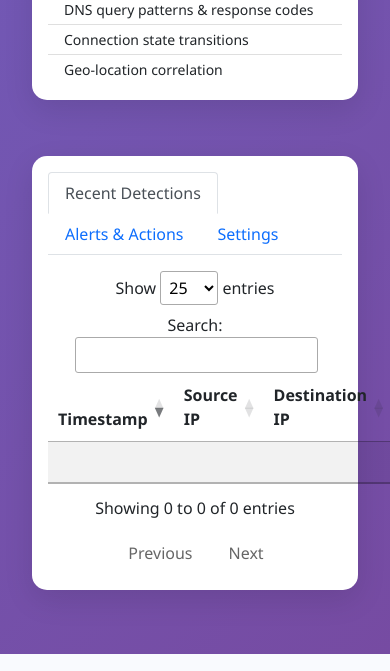
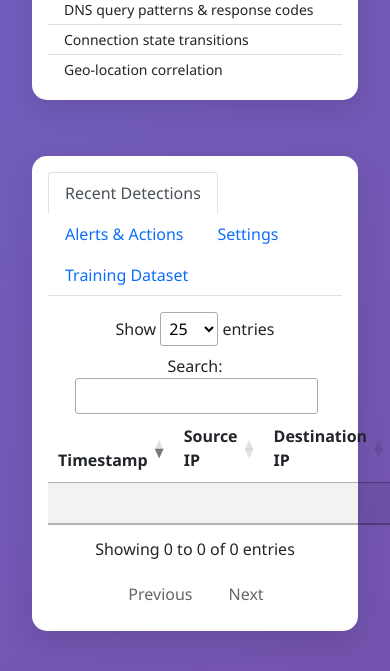
Before and after one commit to unsupervised-adult/karens-ips, a Flask app: page /ml_detector/ in a window 390 px wide; the page is wider, and only the part inside the window is pictured. Shown: the part 3220-3891 px from the top of that part. Run offline with Flask 3, Linux system fonts and the light colour scheme; data that the repository does not hold is empty; some libraries are stand-ins or nearby versions.

Commit message:
Add Training Dataset tab with management UI - dataset info display, backup/restore/trim functions, fixed imports for ml_ad_classifier, updated cache-busting for JS

```diff
--- a/slips_integration/webinterface/ml_detector/ml_detector.py
+++ b/slips_integration/webinterface/ml_detector/ml_detector.py
@@ -9,6 +9,7 @@ import subprocess
 import csv
 import io
 import redis
+import sqlite3
 from datetime import datetime, timedelta
 from typing import Dict, List
 from ..database.database import db
@@ -386,6 +387,10 @@ def get_logging_status():
 def get_dataset_info():
     """Get training dataset statistics"""
     try:
+        ml_detector_dir = '/opt/StratosphereLinuxIPS/webinterface/ml_detector'
+        if ml_detector_dir not in sys.path:
+            sys.path.insert(0, ml_detector_dir)
+
         from ml_ad_classifier import MLAdClassifier
         classifier = MLAdClassifier()
         info = classifier.get_dataset_info()
@@ -412,6 +417,10 @@ def backup_dataset():
         backup_dir = '/var/lib/stream_ad_blocker/backups'
         os.makedirs(backup_dir, exist_ok=True)
         backup_path = os.path.join(backup_dir, backup_name)
+
+        ml_detector_dir = '/opt/StratosphereLinuxIPS/webinterface/ml_detector'
+        if ml_detector_dir not in sys.path:
+            sys.path.insert(0, ml_detector_dir)
 
         from ml_ad_classifier import MLAdClassifier
         classifier = MLAdClassifier()
@@ -436,6 +445,10 @@ def restore_dataset():
 
         if not backup_path:
             return jsonify({"success": False, "error": "Backup path required"}), 400
+
+        ml_detector_dir = '/opt/StratosphereLinuxIPS/webinterface/ml_detector'
+        if ml_detector_dir not in sys.path:
+            sys.path.insert(0, ml_detector_dir)
 
         from ml_ad_classifier import MLAdClassifier
         classifier = MLAdClassifier()
@@ -494,6 +507,10 @@ def trim_dataset():
 
         if strategy not in ['keep_recent', 'keep_balanced', 'keep_high_confidence', 'smart']:
             return jsonify({"success": False, "error": "Invalid trim strategy"}), 400
+
+        ml_detector_dir = '/opt/StratosphereLinuxIPS/webinterface/ml_detector'
+        if ml_detector_dir not in sys.path:
+            sys.path.insert(0, ml_detector_dir)
 
         from ml_ad_classifier import MLAdClassifier
         classifier = MLAdClassifier()
--- a/slips_integration/webinterface/ml_detector/templates/ml_detector_standalone.html
+++ b/slips_integration/webinterface/ml_detector/templates/ml_detector_standalone.html
@@ -317,6 +317,11 @@
                   Settings
                 </button>
               </li>
+              <li class="nav-item" role="presentation">
+                <button class="nav-link" id="dataset-tab" data-bs-toggle="tab" data-bs-target="#dataset" type="button" role="tab">
+                  <i class="bi bi-database"></i> Training Dataset
+                </button>
+              </li>
             </ul>
 
             <div class="tab-content mt-3" id="mlTabContent">
@@ -715,6 +720,128 @@
               </div>
             </div>
           </div>
+        </div>
+      </div>
+
+              <!-- Training Dataset Tab -->
+              <div class="tab-pane fade" id="dataset" role="tabpanel">
+                <div class="card">
+                  <div class="card-header bg-light">
+                    <h5 class="mb-0">Training Dataset Management</h5>
+                  </div>
+                  <div class="card-body">
+                    <div class="row mb-4">
+                      <div class="col-md-4">
+                        <div class="card bg-primary text-white">
+                          <div class="card-body text-center">
+                            <h6>Total Samples</h6>
+                            <h3 id="dataset_total_samples">0</h3>
+                          </div>
+                        </div>
+                      </div>
+                      <div class="col-md-4">
+                        <div class="card bg-danger text-white">
+                          <div class="card-body text-center">
+                            <h6>Ad Samples</h6>
+                            <h3 id="dataset_ad_samples">0</h3>
+                          </div>
+                        </div>
+                      </div>
+                      <div class="col-md-4">
+                        <div class="card bg-success text-white">
+                          <div class="card-body text-center">
+                            <h6>Legitimate Samples</h6>
+                            <h3 id="dataset_legit_samples">0</h3>
+                          </div>
+                        </div>
+                      </div>
+                    </div>
+
+                    <div class="row mb-3">
+                      <div class="col-md-12">
+                        <h6>Dataset Actions</h6>
+                        <div class="btn-group" role="group">
+                          <button type="button" class="btn btn-primary" onclick="backupDataset()">Backup Dataset</button>
+                          <button type="button" class="btn btn-warning" data-bs-toggle="modal" data-bs-target="#trimModal">Trim Dataset</button>
+                          <button type="button" class="btn btn-info" data-bs-toggle="modal" data-bs-target="#restoreModal">Restore Backup</button>
+                        </div>
+                      </div>
+                    </div>
+
+                    <div class="alert alert-info">
+                      <i class="bi bi-info-circle"></i>
+                      Training dataset stores LLM-labeled samples for future model training. Auto-trims at 12,000 samples using smart strategy.
+                    </div>
+                  </div>
+                </div>
+              </div>
+
+            </div>
+          </div>
+        </div>
+      </div>
+    </div>
+  </div>
+
+  <!-- Restore Modal -->
+  <div class="modal fade" id="restoreModal" tabindex="-1">
+    <div class="modal-dialog">
+      <div class="modal-content">
+        <div class="modal-header">
+          <h5 class="modal-title">Restore Training Dataset</h5>
+          <button type="button" class="btn-close" data-bs-dismiss="modal"></button>
+        </div>
+        <div class="modal-body">
+          <div class="mb-3">
+            <label class="form-label">Select Backup:</label>
+            <select class="form-select" id="restore_backup_select"></select>
+          </div>
+          <div class="alert alert-warning">
+            <i class="bi bi-exclamation-triangle"></i>
+            This will replace the current dataset and restart the stream-ad-blocker service.
+          </div>
+        </div>
+        <div class="modal-footer">
+          <button type="button" class="btn btn-secondary" data-bs-dismiss="modal">Cancel</button>
+          <button type="button" class="btn btn-danger" onclick="restoreDataset()">Restore</button>
+        </div>
+      </div>
+    </div>
+  </div>
+
+  <!-- Trim Modal -->
+  <div class="modal fade" id="trimModal" tabindex="-1">
+    <div class="modal-dialog">
+      <div class="modal-content">
+        <div class="modal-header">
+          <h5 class="modal-title">Trim Training Dataset</h5>
+          <button type="button" class="btn-close" data-bs-dismiss="modal"></button>
+        </div>
+        <div class="modal-body">
+          <div class="mb-3">
+            <label class="form-label">Target Sample Count:</label>
+            <input type="number" class="form-control" id="trim_target" value="10000" min="100" max="50000">
+          </div>
+          <div class="mb-3">
+            <label class="form-label">Trim Strategy:</label>
+            <select class="form-select" id="trim_strategy">
+              <option value="smart">Smart (recommended - quality + diversity)</option>
+              <option value="keep_balanced">Keep Balanced (equal ads/legitimate)</option>
+              <option value="keep_recent">Keep Most Recent</option>
+              <option value="keep_high_confidence">Keep High Confidence</option>
+            </select>
+            <small class="text-muted">
+              Smart: Keeps high-confidence recent samples, prefers LLM-labeled, maintains domain diversity
+            </small>
+          </div>
+          <div class="alert alert-info">
+            <i class="bi bi-info-circle"></i>
+            A backup will be created automatically before trimming.
+          </div>
+        </div>
+        <div class="modal-footer">
+          <button type="button" class="btn btn-secondary" data-bs-dismiss="modal">Cancel</button>
+          <button type="button" class="btn btn-warning" onclick="trimDataset()">Trim Dataset</button>
         </div>
       </div>
     </div>
--- a/slips_integration/webinterface/templates/app.html
+++ b/slips_integration/webinterface/templates/app.html
@@ -171,7 +171,7 @@
   <script type="module" src="{{url_for('analysis.static', filename='js/analysis.js')}}"></script>
   <script type="module" src="{{url_for('analysis.static', filename='js/tableDefs.js')}}"></script>
   <script type="module" src="{{url_for('general.static', filename='js/general.js')}}"></script>
-  <script src="{{url_for('ml_detector.static', filename='js/ml_detector.js')}}?v=20251209"></script>
+  <script src="{{url_for('ml_detector.static', filename='js/ml_detector.js')}}?v=20251212"></script>
   <script type="module" src="{{url_for('static', filename='app.js')}}"></script>
 </body>
 
```
Also changed, not shown: slips_integration/webinterface/ml_detector/static/js/ml_detector.js (+5 -2 lines).
